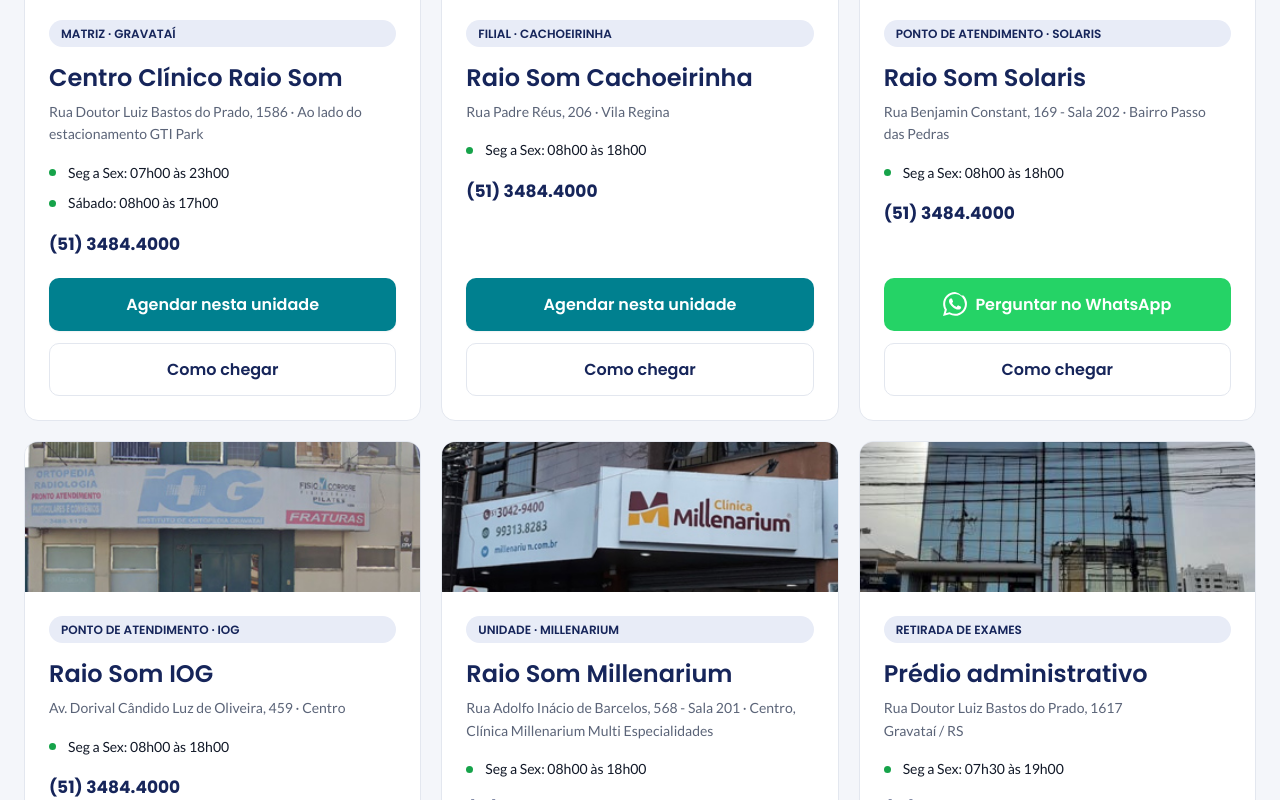
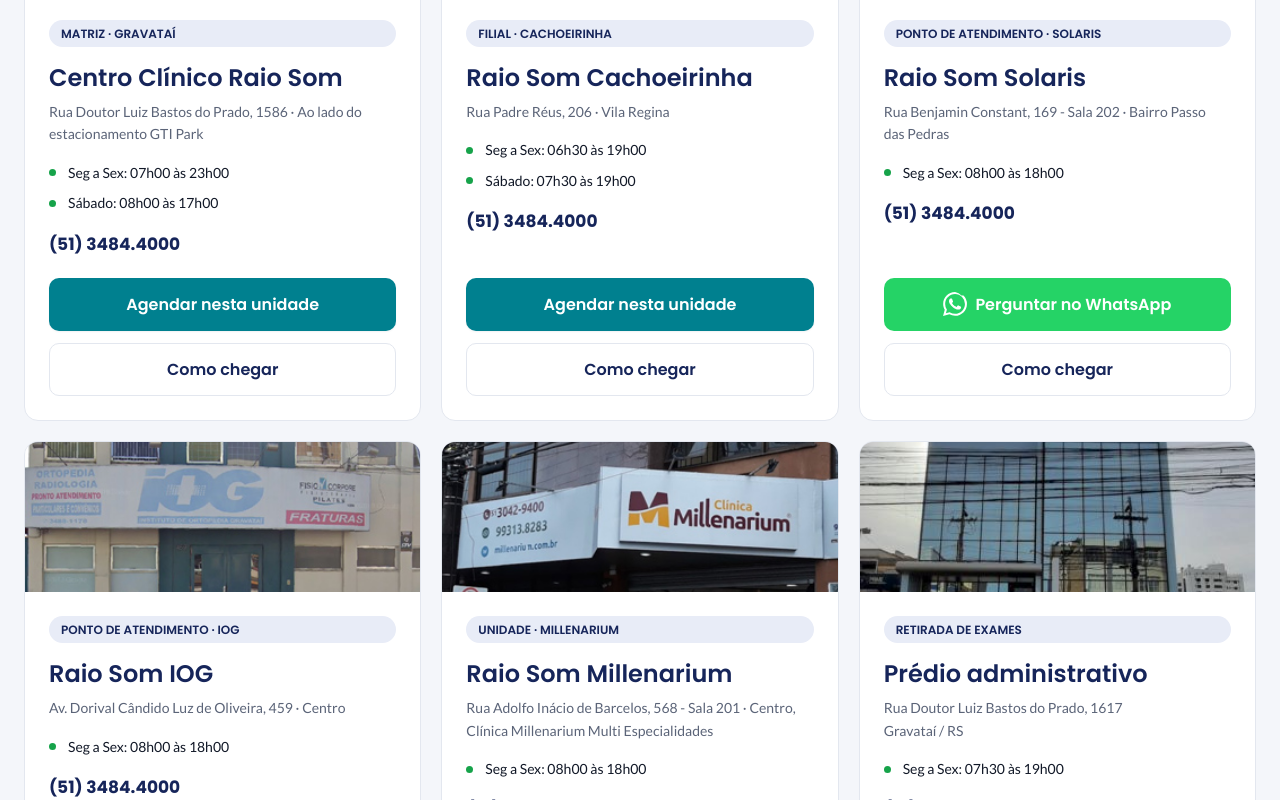
Before and after one commit to eduardodr-coding/raiosom, a Next.js app: page / in a window 1280 px wide. Shown: the part 3160-3960 px from the top of the page. Built offline with nearby package versions, Linux system fonts and the light colour scheme.

Commit message:
Horário da filial de Cachoeirinha
Seg a Sex das 06h30 às 19h00 e sábado das 07h30 às 19h00, informado
pela clínica.

Co-Authored-By: Claude Opus 5.5 <noreply@anthropic.com>

```diff
--- a/content/clinica.ts
+++ b/content/clinica.ts
@@ -115,7 +115,7 @@ export const UNIDADES: Unidade[] = [
     descricao: "Ressonância, tomografia, ultrassom, mamografia e densitometria",
     endereco: "Rua Padre Réus, 206",
     complemento: "Vila Regina",
-    horarios: ["Seg a Sex: 08h00 às 18h00"],
+    horarios: ["Seg a Sex: 06h30 às 19h00", "Sábado: 07h30 às 19h00"],
     telefone: "(51) 3484.4000",
     mapa: "https://www.google.com/maps/search/?api=1&query=Rua+Padre+R%C3%A9us%2C+206%2C+Cachoeirinha+-+RS",
     foto: "/unidades/cachoeirinha.jpg",
```
